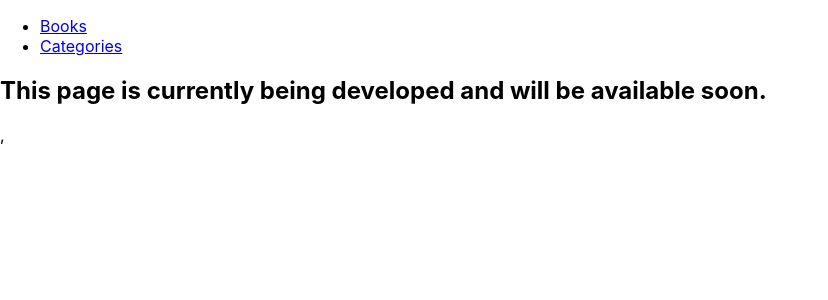
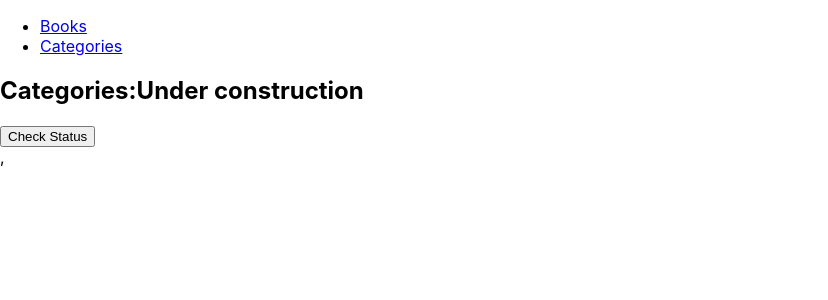
Before and after one commit to ahmedeid6842/book-store, a React (Create React App) app: page /categories in a window 1280 px wide. Shown: the top 300 px of the page, without its empty margins (0-828 px from the left). Built offline with nearby package versions, Linux system fonts and the light colour scheme.

Commit message:
Dispatched the reducer functions to Category page

```diff
--- a/src/pages/Categories.jsx
+++ b/src/pages/Categories.jsx
@@ -1,7 +1,24 @@
 import React from 'react';
+import { useSelector, useDispatch } from 'react-redux';
+import { checkStatus } from '../redux/categories/categoriesSlice';
 
-const Categories = () => (
-  <h2>This page is currently being developed and will be available soon.</h2>
-);
+const Categories = () => {
+  const categories = useSelector((state) => state.categories.categories);
+  const dispatch = useDispatch();
+
+  const handleClick = () => {
+    dispatch(checkStatus());
+  };
+
+  return (
+    <div>
+      <h2>
+        Categories:
+        {categories[0]}
+      </h2>
+      <button type="button" onClick={handleClick}>Check Status</button>
+    </div>
+  );
+};
 
 export default Categories;
--- a/src/redux/categories/categoriesSlice.js
+++ b/src/redux/categories/categoriesSlice.js
@@ -8,7 +8,9 @@ export const categoriesSlice = createSlice({
   name: 'categories',
   initialState,
   reducers: {
-    checkStatus: (state) => state.categories[0],
+    checkStatus: (state) => {
+      state.categories = ['Under construction'];
+    },
   },
 });
 
```
